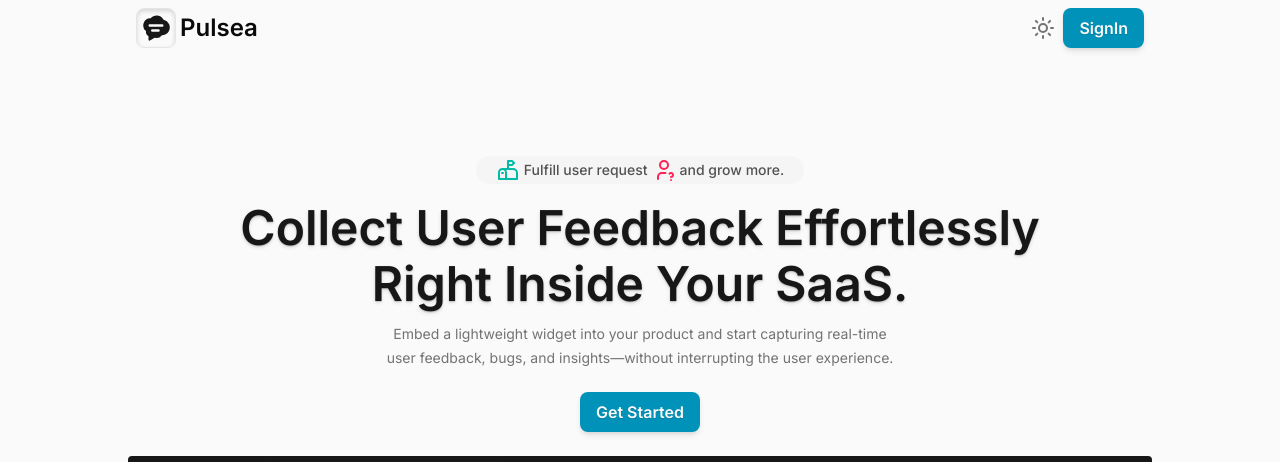
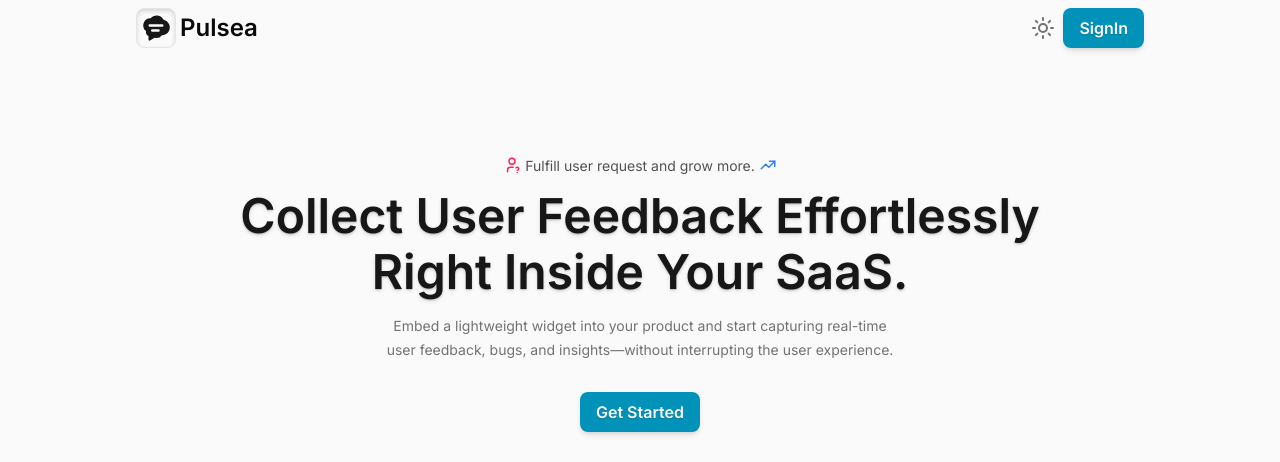
Before and after one commit to M0hitThapa/Pulsea, a Next.js app: page / in a window 1280 px wide. Shown: the top 462 px of the page. Built offline with nearby package versions, Linux system fonts and the light colour scheme; no server answers.

Commit message:
fix: improve layout and styling in Home and Navbar components

```diff
--- a/src/app/page.tsx
+++ b/src/app/page.tsx
@@ -8,34 +8,16 @@ import Link from "next/link";
 
 export default function Home() {
   return (
-    <Container>
+    <Container className="">
       <Navbar />
-      <div className=" mt-12 md:mt-20">
+      <div className=" mt-15 md:mt-24">
         <div className="flex flex-col justify-center items-center">
-          <div className="my-5 bg-neutral-100 dark:bg-neutral-900 px-5 font-medium text-sm text-neutral-600 dark:text-neutral-400 py-0.5 rounded-full ">
-            <h1 className="flex items-center gap-1 justify-center">
+          <div className=" text-xs  md:text-sm text-neutral-600 dark:text-neutral-400 py-1 mb-3 ">
+            <h1 className="flex items-start gap-1 justify-center">
               <svg
                 xmlns="http://www.w3.org/2000/svg"
-                width="24"
-                height="24"
-                viewBox="0 0 24 24"
-                fill="none"
-                stroke="currentColor"
-                stroke-width="2"
-                stroke-linecap="round"
-                stroke-linejoin="round"
-                className="icon icon-tabler icons-tabler-outline icon-tabler-mailbox text-teal-500"
-              >
-                <path stroke="none" d="M0 0h24v24H0z" fill="none" />
-                <path d="M10 21v-6.5a3.5 3.5 0 0 0 -7 0v6.5h18v-6a4 4 0 0 0 -4 -4h-10.5" />
-                <path d="M12 11v-8h4l2 2l-2 2h-4" />
-                <path d="M6 15h1" />
-              </svg>
-              Fulfill user request{" "}
-              <svg
-                xmlns="http://www.w3.org/2000/svg"
-                width="24"
-                height="24"
+                width="18"
+                height="18"
                 viewBox="0 0 24 24"
                 fill="none"
                 stroke="currentColor"
@@ -50,14 +32,30 @@ export default function Home() {
                 <path d="M19 22v.01" />
                 <path d="M19 19a2.003 2.003 0 0 0 .914 -3.782a1.98 1.98 0 0 0 -2.414 .483" />
               </svg>
-              and grow more.
+              Fulfill user request and grow more.
+              <svg
+                xmlns="http://www.w3.org/2000/svg"
+                width="18"
+                height="18"
+                viewBox="0 0 24 24"
+                fill="none"
+                stroke="currentColor"
+                stroke-width="2"
+                stroke-linecap="round"
+                stroke-linejoin="round"
+                className="icon icon-tabler icons-tabler-outline icon-tabler-trending-up text-blue-500 "
+              >
+                <path stroke="none" d="M0 0h24v24H0z" fill="none" />
+                <path d="M3 17l6 -6l4 4l8 -8" />
+                <path d="M14 7l7 0l0 7" />
+              </svg>
             </h1>
           </div>
-          <div className="flex flex-col items-center justify-center gap-2 text-md sm:text-3xl md:4xl lg:text-5xl font-semibold text-shadow-md text-neutral-900 dark:text-neutral-200 ">
+          <div className="flex flex-col items-center justify-center gap-1 md:gap-2 text-md sm:text-3xl md:4xl lg:text-5xl font-semibold text-shadow-md text-neutral-900 dark:text-neutral-200 ">
             <span>Collect User Feedback Effortlessly</span>{" "}
             <span>Right Inside Your SaaS.</span>
           </div>
-          <p className="text-xs md:text-sm text-neutral-500 flex flex-col justify-center items-center mt-4 gap-1 mx-4 md:mx-10">
+          <p className="text-xs md:text-sm text-neutral-500 flex flex-col justify-center items-center mt-5 gap-1 mx-4 md:mx-10 tracking-tighter md:tracking-normal">
             <span className="text-center">
               Embed a lightweight widget into your product and start capturing
               real-time
@@ -68,21 +66,21 @@ export default function Home() {
             </span>
           </p>
           <Link href="/dashboard">
-            <CustomButton className="mt-6">Get Started</CustomButton>
+            <CustomButton className="mt-8">Get Started</CustomButton>
           </Link>
         </div>
 
+        <div className=" squircle border-8 rounded-lg border-neutral-200 dark:border-neutral-800 mt-8 mx-5">
           <Image
             src="/hero1.png"
             alt="hero-section"
             height={949}
             width={1771}
-          className="rounded mt-6   "
+            className="  rounded-lg squircle "
           />
-
-        <div></div>
         </div>
-      <Widget />
+      </div>
+      <Widget projectId={1} />
     </Container>
   );
 }
--- a/src/components/navbar.tsx
+++ b/src/components/navbar.tsx
@@ -33,19 +33,8 @@ export const Navbar = () => {
     router.push("/dashboard");
   }
   return (
-    <Container>
-      <motion.nav
-        animate={{
-          boxShadow: scrolled ? "var(--shadow-acertinity)" : "none",
-          width: scrolled ? "40%" : "100%",
-          y: scrolled ? 10 : 0,
-        }}
-        transition={{
-          duration: 0.3,
-          ease: "linear",
-        }}
-        className=" inset-x-0 top-0 z-50 mx-auto flex max-w-5xl items-center justify-between rounded-full p-2"
-      >
+    <Container className="">
+      <nav className=" inset-x-0 top-0 z-50 mx-auto flex max-w-5xl items-center justify-between rounded-full p-2">
         <Link
           href="/"
           className="text-lg md:text-2xl font-semibold text-shadow-2xl flex gap-1 items-center justify-center "
@@ -63,7 +52,7 @@ export const Navbar = () => {
           </svg>
           Pulsea
         </Link>
-        <div className="flex gap-2 justify-center items-center ">
+        <div className="flex gap-2 justify-center items-center  ">
           <ModeToggle />
           <div className="rounded-md">
             {isSignedIn ? (
@@ -77,7 +66,7 @@ export const Navbar = () => {
             )}
           </div>
         </div>
-      </motion.nav>
+      </nav>
     </Container>
   );
 };
```
Lines whose indentation alone changed are shown as unchanged.
